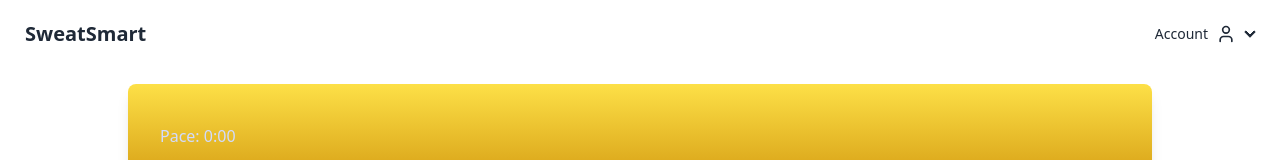
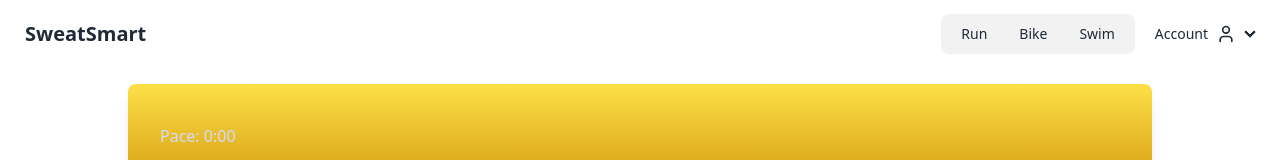
Before and after one commit to gregorybwest/sweatsmart-app, a React (Vite) app: page /workouts in a window 1280 px wide. Shown: the top 160 px of the page. Built offline with nearby package versions, Linux system fonts and the light colour scheme; no server answers.

Commit message:
different sports buttons into top nav

```diff
--- a/src/Components/NavBar.tsx
+++ b/src/Components/NavBar.tsx
@@ -1,41 +1,53 @@
-
-
-export const NavBar = () =>{
+export const NavBar = () => {
   return (
     <>
-       <div className='navbar bg-base-100'>
-                <div className='flex-1'>
-                    <a className='btn btn-ghost text-xl'>SweatSmart</a>
+      <div className="navbar bg-base-100">
+        <div className="flex-1">
+          <a className="btn btn-ghost text-xl">SweatSmart</a>
         </div>
-                <div className='flex-none'>
-                    <ul className='menu menu-horizontal px-1'>
+
+        <div className="flex-none">
+          <div role="tablist" className="tabs tabs-boxed">
+            <a role="tab" className="tab hover:tab-active">
+              Run
+            </a>
+            <a role="tab" className="tab hover:tab-active">
+              Bike
+            </a>
+            <a role="tab" className="tab hover:tab-active">
+              Swim
+            </a>
+          </div>
+        </div>
+
+        <div className="flex-none">
+          <ul className="menu menu-horizontal px-1">
             <li>
               <details>
                 <summary>
                   Account
                   <svg
-                                        xmlns='http://www.w3.org/2000/svg'
-                                        width='24'
-                                        height='24'
-                                        viewBox='0 0 24 24'
-                                        fill='none'
-                                        stroke='currentColor'
-                                        stroke-width='2'
-                                        stroke-linecap='round'
-                                        stroke-linejoin='round'
-                                        className='lucide lucide-user h-5 w-5'
-                                        data-id='8'
+                    xmlns="http://www.w3.org/2000/svg"
+                    width="24"
+                    height="24"
+                    viewBox="0 0 24 24"
+                    fill="none"
+                    stroke="currentColor"
+                    strokeWidth="2"
+                    strokeLinecap="round"
+                    strokeLinejoin="round"
+                    className="lucide lucide-user h-5 w-5"
                   >
-                                        <path d='M19 21v-2a4 4 0 0 0-4-4H9a4 4 0 0 0-4 4v2'></path>
-                                        <circle cx='12' cy='7' r='4'></circle>
+                    <path d="M19 21v-2a4 4 0 0 0-4-4H9a4 4 0 0 0-4 4v2"></path>
+                    <circle cx="12" cy="7" r="4"></circle>
                   </svg>
                 </summary>
-                                <ul className='bg-base-100 rounded-t-none p-2 z-50'>
+                <ul className="bg-base-100 rounded-t-none p-2 z-50">
                   <li>
                     <a
                       onClick={() => {
                         localStorage.clear();
-                                                window.location.href = '/';
+                        window.location.href = "/";
                       }}
                     >
                       Logout
@@ -49,4 +61,4 @@ export const NavBar = () =>{
       </div>
     </>
   );
-}
+};
```
Lines whose indentation alone changed are shown as unchanged.
